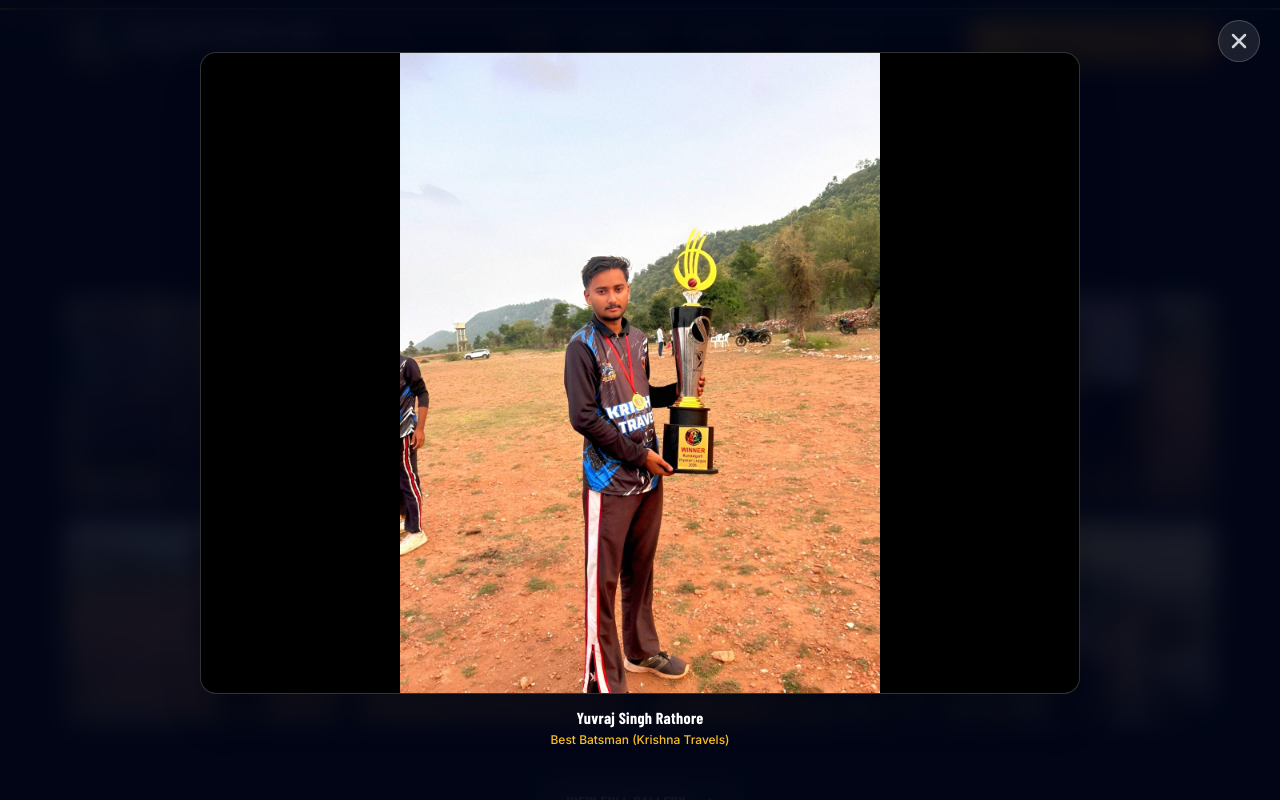
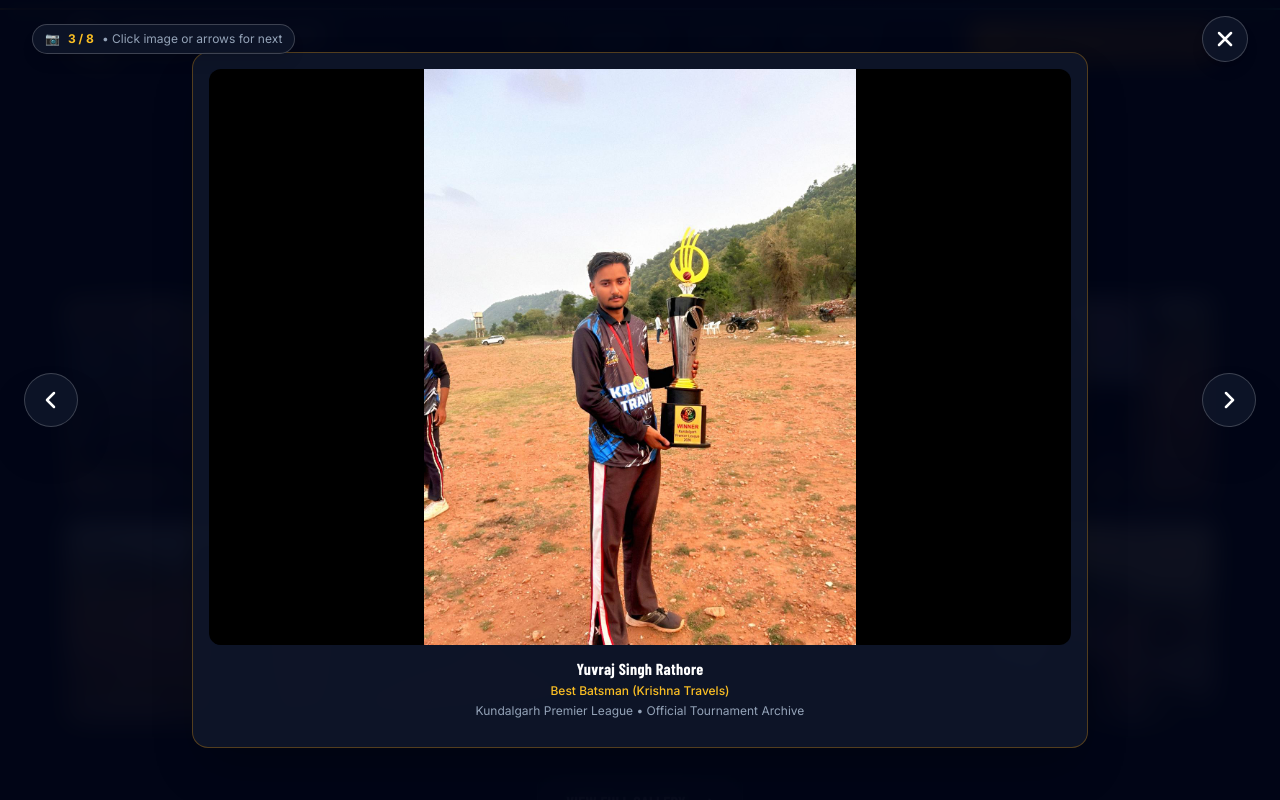
Before and after one commit to himanshu282005/kundalgarh, a React (Vite) app: page / in a window 1280 px wide. Both pictures are taken after a click on the element 786 px from the left and 3634 px from the top of the page. Shown: the part 3234-4034 px from the top of the page. Built offline with nearby package versions, Linux system fonts and the light colour scheme; a web font is replaced by a local one.

Commit message:
feat: add gallery preview section with lightbox functionality

```diff
--- a/src/components/GalleryGrid.jsx
+++ b/src/components/GalleryGrid.jsx
@@ -1,21 +1,50 @@
-import { useState } from 'react';
+import { useState, useEffect, useCallback } from 'react';
 
 export default function GalleryGrid({ images }) {
-  const [lightbox, setLightbox] = useState(null);
+  const [currentIndex, setCurrentIndex] = useState(null);
+
+  const activeImage = currentIndex !== null && images && images[currentIndex] ? images[currentIndex] : null;
+
+  const handlePrev = useCallback((e) => {
+    e?.stopPropagation();
+    if (!images || images.length === 0) return;
+    setCurrentIndex((prev) => (prev > 0 ? prev - 1 : images.length - 1));
+  }, [images]);
+
+  const handleNext = useCallback((e) => {
+    e?.stopPropagation();
+    if (!images || images.length === 0) return;
+    setCurrentIndex((prev) => (prev < images.length - 1 ? prev + 1 : 0));
+  }, [images]);
+
+  const handleClose = useCallback(() => {
+    setCurrentIndex(null);
+  }, []);
+
+  useEffect(() => {
+    if (currentIndex === null) return;
+    const handleKeyDown = (e) => {
+      if (e.key === 'ArrowRight') handleNext();
+      else if (e.key === 'ArrowLeft') handlePrev();
+      else if (e.key === 'Escape') handleClose();
+    };
+    window.addEventListener('keydown', handleKeyDown);
+    return () => window.removeEventListener('keydown', handleKeyDown);
+  }, [currentIndex, handleNext, handlePrev, handleClose]);
 
   return (
     <>
       <div className="grid grid-cols-2 sm:grid-cols-3 lg:grid-cols-4 gap-3.5 sm:gap-5">
-        {images.map((image) => (
+        {images.map((image, index) => (
           <button
-            key={image.id}
-            onClick={() => setLightbox(image)}
+            key={image.id || index}
+            onClick={() => setCurrentIndex(index)}
             className="group relative aspect-[4/3] overflow-hidden rounded-2xl bg-slate-900 border border-white/10 hover:border-amber-400/60 shadow-lg hover:shadow-xl hover:shadow-amber-500/10 transition-all duration-300 focus:outline-none focus:ring-2 focus:ring-amber-500 focus:ring-offset-2 focus:ring-offset-slate-950"
-            aria-label={image.alt ? `View ${image.alt}` : `View photo ${image.id}`}
+            aria-label={image.alt ? `View ${image.alt}` : `View photo ${image.id || index + 1}`}
           >
             <img
               src={image.src}
-              alt={image.alt || `Kundalgarh photo ${image.id}`}
+              alt={image.alt || `Kundalgarh photo ${image.id || index + 1}`}
               className="w-full h-full object-cover group-hover:scale-108 transition-transform duration-500"
               loading="lazy"
             />
@@ -52,52 +81,105 @@ export default function GalleryGrid({ images }) {
       </div>
 
       {/* Lightbox Modal */}
-      {lightbox && (
+      {activeImage && (
         <div
-          className="fixed inset-0 z-50 bg-slate-950/92 backdrop-blur-md flex items-center justify-center p-4 sm:p-6 animate-fade-in"
-          onClick={() => setLightbox(null)}
+          className="fixed inset-0 z-50 bg-slate-950/95 backdrop-blur-md flex items-center justify-center p-2 sm:p-6 animate-fade-in select-none"
+          onClick={handleClose}
           role="dialog"
           aria-modal="true"
           aria-label="Image lightbox"
         >
+          {/* Top Bar with Counter and Close Button */}
+          <div className="absolute top-4 inset-x-4 sm:inset-x-8 flex items-center justify-between z-20 pointer-events-none">
+            <div className="pointer-events-auto inline-flex items-center gap-2 px-3 py-1.5 rounded-full bg-slate-900/85 border border-white/20 text-xs font-bold text-amber-400 backdrop-blur-md shadow-lg">
+              <span>📷</span>
+              <span>{currentIndex + 1} / {images.length}</span>
+              <span className="hidden sm:inline text-slate-400 font-normal">&bull; Click image or arrows for next</span>
+            </div>
+
             <button
-            onClick={() => setLightbox(null)}
-            className="absolute top-5 right-5 p-2 rounded-full bg-white/10 hover:bg-amber-500 hover:text-slate-950 text-white transition-all duration-200 z-10 border border-white/20"
+              onClick={handleClose}
+              className="pointer-events-auto p-2.5 rounded-full bg-slate-900/85 hover:bg-amber-500 hover:text-slate-950 text-white transition-all duration-200 border border-white/20 shadow-lg"
               aria-label="Close lightbox"
             >
-            <svg className="w-6 h-6" fill="none" viewBox="0 0 24 24" stroke="currentColor">
+              <svg className="w-5 h-5 sm:w-6 sm:h-6" fill="none" viewBox="0 0 24 24" stroke="currentColor">
                 <path strokeLinecap="round" strokeLinejoin="round" strokeWidth={2.5} d="M6 18L18 6M6 6l12 12" />
               </svg>
             </button>
+          </div>
 
+          {/* Left Arrow Button */}
+          {images.length > 1 && (
+            <button
+              onClick={handlePrev}
+              className="absolute left-2 sm:left-6 top-1/2 -translate-y-1/2 p-2.5 sm:p-3.5 rounded-full bg-slate-900/85 hover:bg-amber-500 hover:text-slate-950 text-white border border-white/20 shadow-2xl transition-all duration-200 z-20 group hover:scale-110 focus:outline-none"
+              aria-label="Previous photo"
+            >
+              <svg className="w-5 h-5 sm:w-6 sm:h-6 transition-transform group-hover:-translate-x-0.5" fill="none" viewBox="0 0 24 24" stroke="currentColor">
+                <path strokeLinecap="round" strokeLinejoin="round" strokeWidth={2.5} d="M15 19l-7-7 7-7" />
+              </svg>
+            </button>
+          )}
+
+          {/* Right Arrow Button */}
+          {images.length > 1 && (
+            <button
+              onClick={handleNext}
+              className="absolute right-2 sm:right-6 top-1/2 -translate-y-1/2 p-2.5 sm:p-3.5 rounded-full bg-slate-900/85 hover:bg-amber-500 hover:text-slate-950 text-white border border-white/20 shadow-2xl transition-all duration-200 z-20 group hover:scale-110 focus:outline-none"
+              aria-label="Next photo"
+            >
+              <svg className="w-5 h-5 sm:w-6 sm:h-6 transition-transform group-hover:translate-x-0.5" fill="none" viewBox="0 0 24 24" stroke="currentColor">
+                <path strokeLinecap="round" strokeLinejoin="round" strokeWidth={2.5} d="M9 5l7 7-7 7" />
+              </svg>
+            </button>
+          )}
+
+          {/* Center Card */}
           <div
-            className="max-w-4xl w-full bg-slate-900/90 border border-amber-500/30 rounded-2xl overflow-hidden shadow-2xl p-2 sm:p-3"
+            className="max-w-4xl w-full bg-slate-900/90 border border-amber-500/30 rounded-2xl overflow-hidden shadow-2xl p-2 sm:p-4 my-auto relative z-10"
             onClick={(e) => e.stopPropagation()}
           >
-            <div className="overflow-hidden rounded-xl bg-black flex items-center justify-center max-h-[80vh]">
+            {/* Clickable Image Container that advances on click */}
+            <div
+              onClick={handleNext}
+              className="overflow-hidden rounded-xl bg-black flex items-center justify-center max-h-[75vh] cursor-pointer relative group"
+              title="Click image to view next photo"
+            >
               <img
-                src={lightbox.src}
-                alt={lightbox.alt || `Kundalgarh photo ${lightbox.id}`}
-                className="w-full h-auto max-h-[75vh] object-contain"
+                key={activeImage.id || currentIndex}
+                src={activeImage.src}
+                alt={activeImage.alt || `Kundalgarh photo ${activeImage.id || currentIndex + 1}`}
+                className="w-full h-auto max-h-[72vh] object-contain transition-transform duration-300 group-hover:scale-[1.01]"
               />
+
+              {/* Next indicator overlay hint on hover */}
+              {images.length > 1 && (
+                <div className="absolute right-3 bottom-3 opacity-0 group-hover:opacity-100 transition-opacity duration-200 bg-slate-950/80 border border-white/20 px-3 py-1 rounded-full text-[11px] font-bold text-amber-300 flex items-center gap-1.5 shadow-lg pointer-events-none">
+                  <span>Next &rarr;</span>
                 </div>
-            {(lightbox.title || lightbox.alt) && (
+              )}
+            </div>
+
+            {/* Captions */}
+            {(activeImage.title || activeImage.alt) && (
               <div className="p-3 text-center">
-                {lightbox.title ? (
+                {activeImage.title ? (
                   <>
                     <h3 className="text-white font-bold text-base sm:text-lg font-sports">
-                      {lightbox.title}
+                      {activeImage.title}
                     </h3>
-                    {lightbox.role && (
+                    {activeImage.role && (
                       <p className="text-amber-400 font-semibold text-xs sm:text-sm mt-0.5">
-                        {lightbox.role}
+                        {activeImage.role}
                       </p>
                     )}
                   </>
                 ) : (
-                  <p className="text-white font-medium text-sm sm:text-base">{lightbox.alt}</p>
+                  <p className="text-white font-medium text-sm sm:text-base">{activeImage.alt}</p>
                 )}
-                <p className="text-slate-400 text-xs mt-1">Kundalgarh Premier League &bull; Official Tournament Archive</p>
+                <p className="text-slate-400 text-xs mt-1">
+                  Kundalgarh Premier League &bull; Official Tournament Archive
+                </p>
               </div>
             )}
           </div>
--- a/src/components/GalleryPreviewSection.jsx
+++ b/src/components/GalleryPreviewSection.jsx
@@ -1,12 +1,39 @@
-import { useState } from 'react';
+import { useState, useEffect, useCallback } from 'react';
 import { Link } from 'react-router-dom';
 import galleryImages from '../data/gallery';
 
 export default function GalleryPreviewSection() {
-  const [activePhoto, setActivePhoto] = useState(null);
+  const [activeIndex, setActiveIndex] = useState(null);
 
   // Take 8 diverse, iconic tournament photographs
   const previewImages = galleryImages.slice(0, 8);
+
+  const activePhoto = activeIndex !== null && previewImages[activeIndex] ? previewImages[activeIndex] : null;
+
+  const handlePrev = useCallback((e) => {
+    e?.stopPropagation();
+    setActiveIndex((prev) => (prev > 0 ? prev - 1 : previewImages.length - 1));
+  }, [previewImages.length]);
+
+  const handleNext = useCallback((e) => {
+    e?.stopPropagation();
+    setActiveIndex((prev) => (prev < previewImages.length - 1 ? prev + 1 : 0));
+  }, [previewImages.length]);
+
+  const handleClose = useCallback(() => {
+    setActiveIndex(null);
+  }, []);
+
+  useEffect(() => {
+    if (activeIndex === null) return;
+    const handleKeyDown = (e) => {
+      if (e.key === 'ArrowRight') handleNext();
+      else if (e.key === 'ArrowLeft') handlePrev();
+      else if (e.key === 'Escape') handleClose();
+    };
+    window.addEventListener('keydown', handleKeyDown);
+    return () => window.removeEventListener('keydown', handleKeyDown);
+  }, [activeIndex, handleNext, handlePrev, handleClose]);
 
   return (
     <section className="py-14 sm:py-20 bg-slate-950 text-white relative overflow-hidden border-b border-white/10">
@@ -34,7 +61,7 @@ export default function GalleryPreviewSection() {
           {previewImages.map((img, idx) => (
             <div
               key={img.id}
-              onClick={() => setActivePhoto(img)}
+              onClick={() => setActiveIndex(idx)}
               className="relative aspect-[4/3] rounded-xl overflow-hidden bg-slate-900 border border-white/10 group cursor-pointer shadow-md hover:border-amber-400/50 transition-all duration-300"
             >
               <img
@@ -88,34 +115,84 @@ export default function GalleryPreviewSection() {
       {/* Lightbox Modal */}
       {activePhoto && (
         <div
-          className="fixed inset-0 z-50 bg-slate-950/90 backdrop-blur-md flex items-center justify-center p-4"
-          onClick={() => setActivePhoto(null)}
+          className="fixed inset-0 z-50 bg-slate-950/95 backdrop-blur-md flex items-center justify-center p-2 sm:p-6 animate-fade-in select-none"
+          onClick={handleClose}
           role="dialog"
           aria-modal="true"
         >
+          {/* Top Bar with Counter and Close Button */}
+          <div className="absolute top-4 inset-x-4 sm:inset-x-8 flex items-center justify-between z-20 pointer-events-none">
+            <div className="pointer-events-auto inline-flex items-center gap-2 px-3 py-1.5 rounded-full bg-slate-900/85 border border-white/20 text-xs font-bold text-amber-400 backdrop-blur-md shadow-lg">
+              <span>📷</span>
+              <span>{activeIndex + 1} / {previewImages.length}</span>
+              <span className="hidden sm:inline text-slate-400 font-normal">&bull; Click image or arrows for next</span>
+            </div>
+
             <button
-            onClick={() => setActivePhoto(null)}
-            className="absolute top-5 right-5 text-white/80 hover:text-white p-2 rounded-full bg-white/10 border border-white/20"
+              onClick={handleClose}
+              className="pointer-events-auto p-2.5 rounded-full bg-slate-900/85 hover:bg-amber-500 hover:text-slate-950 text-white transition-all duration-200 border border-white/20 shadow-lg"
               aria-label="Close photo"
             >
-            <svg className="w-6 h-6" fill="none" viewBox="0 0 24 24" stroke="currentColor">
+              <svg className="w-5 h-5 sm:w-6 sm:h-6" fill="none" viewBox="0 0 24 24" stroke="currentColor">
                 <path strokeLinecap="round" strokeLinejoin="round" strokeWidth={2.5} d="M6 18L18 6M6 6l12 12" />
               </svg>
             </button>
+          </div>
 
+          {/* Left Arrow Button */}
+          {previewImages.length > 1 && (
+            <button
+              onClick={handlePrev}
+              className="absolute left-2 sm:left-6 top-1/2 -translate-y-1/2 p-2.5 sm:p-3.5 rounded-full bg-slate-900/85 hover:bg-amber-500 hover:text-slate-950 text-white border border-white/20 shadow-2xl transition-all duration-200 z-20 group hover:scale-110 focus:outline-none"
+              aria-label="Previous photo"
+            >
+              <svg className="w-5 h-5 sm:w-6 sm:h-6 transition-transform group-hover:-translate-x-0.5" fill="none" viewBox="0 0 24 24" stroke="currentColor">
+                <path strokeLinecap="round" strokeLinejoin="round" strokeWidth={2.5} d="M15 19l-7-7 7-7" />
+              </svg>
+            </button>
+          )}
+
+          {/* Right Arrow Button */}
+          {previewImages.length > 1 && (
+            <button
+              onClick={handleNext}
+              className="absolute right-2 sm:right-6 top-1/2 -translate-y-1/2 p-2.5 sm:p-3.5 rounded-full bg-slate-900/85 hover:bg-amber-500 hover:text-slate-950 text-white border border-white/20 shadow-2xl transition-all duration-200 z-20 group hover:scale-110 focus:outline-none"
+              aria-label="Next photo"
+            >
+              <svg className="w-5 h-5 sm:w-6 sm:h-6 transition-transform group-hover:translate-x-0.5" fill="none" viewBox="0 0 24 24" stroke="currentColor">
+                <path strokeLinecap="round" strokeLinejoin="round" strokeWidth={2.5} d="M9 5l7 7-7 7" />
+              </svg>
+            </button>
+          )}
+
+          {/* Center Modal Card */}
           <div
-            className="max-w-4xl w-full p-2"
+            className="max-w-4xl w-full bg-slate-900/90 border border-amber-500/30 rounded-2xl overflow-hidden shadow-2xl p-2 sm:p-4 my-auto relative z-10"
             onClick={(e) => e.stopPropagation()}
           >
-            <div className="rounded-2xl overflow-hidden border border-white/20 shadow-2xl bg-black">
+            {/* Clickable Image Container that advances on click */}
+            <div
+              onClick={handleNext}
+              className="overflow-hidden rounded-xl bg-black flex items-center justify-center max-h-[75vh] cursor-pointer relative group"
+              title="Click image to view next photo"
+            >
               <img
+                key={activePhoto.id || activeIndex}
                 src={activePhoto.src}
                 alt={activePhoto.alt || "KPL Moment"}
-                className="w-full h-auto max-h-[80vh] object-contain mx-auto"
+                className="w-full h-auto max-h-[72vh] object-contain transition-transform duration-300 group-hover:scale-[1.01]"
               />
+
+              {/* Next indicator overlay hint on hover */}
+              {previewImages.length > 1 && (
+                <div className="absolute right-3 bottom-3 opacity-0 group-hover:opacity-100 transition-opacity duration-200 bg-slate-950/80 border border-white/20 px-3 py-1 rounded-full text-[11px] font-bold text-amber-300 flex items-center gap-1.5 shadow-lg pointer-events-none">
+                  <span>Next &rarr;</span>
                 </div>
+              )}
+            </div>
+
             {(activePhoto.title || activePhoto.alt) && (
-              <div className="text-center mt-3">
+              <div className="p-3 text-center">
                 {activePhoto.title ? (
                   <>
                     <p className="text-white font-bold text-sm sm:text-base font-sports">{activePhoto.title}</p>
@@ -128,6 +205,9 @@ export default function GalleryPreviewSection() {
                     {activePhoto.alt}
                   </p>
                 )}
+                <p className="text-slate-400 text-xs mt-1">
+                  Kundalgarh Premier League &bull; Official Tournament Archive
+                </p>
               </div>
             )}
           </div>
```
Lines whose indentation alone changed are shown as unchanged.
